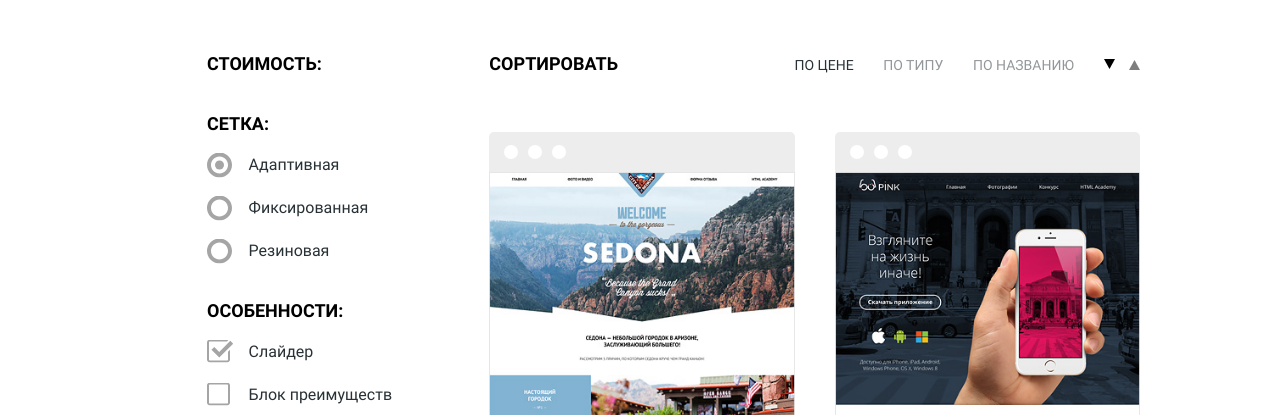
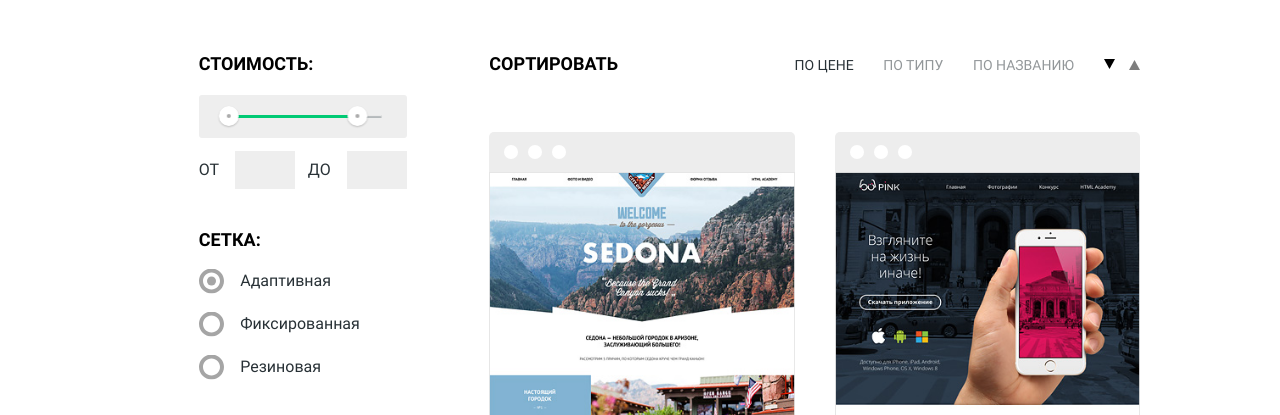
Before and after one commit to adastion/Nerds, a website: page src/catalog.html in a window 1280 px wide. Shown: the part 315-730 px from the top of the page. Drawn offline with nearby package versions, Linux system fonts and the light colour scheme; files that its build step writes are made by us from their sources; files whose address does not match are found by name.

Commit message:
Adding range-slider

```diff
--- a/src/catalog.html
+++ b/src/catalog.html
@@ -71,11 +71,18 @@
     </header>
     <main>
       <div class="page-content">
-        <button class="btn btn--gray page-content__filter-btn">filter</button>
+        <button class="btn btn--gray page-content__filter-btn">филтры</button>
         <form action="/" class="filter">
           <ul class="filter__list">
             <li>
               <h3 class="filter__title">СТОИМОСТЬ:</h3>
+              <ul class="range-slider">
+                <li class="range-slider__item range-slider__item--background">
+                  <div id="sliderUi"></div>
+                </li>
+                <li class="range-slider__item">От<input id="numOut1" type="number" class="range-slider__input"></li>
+                <li class="range-slider__item">До<input id="numOut2" type="number" class="range-slider__input"></li>
+              </ul>
             </li>
             <li>
               <h3 class="filter__title">Сетка:</h3>
--- a/src/js/app.js
+++ b/src/js/app.js
@@ -32,3 +32,40 @@ const filterHiddenVisually = document.querySelector('.filter');
 filterBtn.addEventListener('click', () => {
   filterHiddenVisually.classList.toggle('filter__active');
 });
+
+//noUiSlider
+import '../libs/nouislider/nouislider.min.js';
+
+const slider = document.getElementById('sliderUi');
+
+if (slider) {
+  noUiSlider.create(slider, {
+    start: [1500, 30000],
+    connect: true,
+    step: 1,
+    range: {
+      min: [0],
+      max: [35000],
+    },
+  });
+
+  const inputOne = document.getElementById('input01');
+  const inputTwo = document.getElementById('input02');
+  const inputs = [inputOne, inputTwo];
+
+  slider.noUiSlider.on('update', (values, handle) => {
+    inputs[handle].value = Math.round(values[handle]);
+  });
+
+  const setSlider = (i, value) => {
+    let arr = [null, null];
+    arr[i] = value;
+    slider.noUiSlider.set(arr);
+  };
+
+  inputs.forEach((item, index) => {
+    item.addEventListener('change', (e) => {
+      setSlider(index, e.currentTarget.value);
+    });
+  });
+}
--- a/src/scss/assets/components/filter.scss
+++ b/src/scss/assets/components/filter.scss
@@ -18,7 +18,6 @@
     animation-name: filter;
     animation-duration: 1s;
     animation-fill-mode: forwards;
-  }
 
     @keyframes filter {
       0% {
@@ -42,6 +41,8 @@
         left: -100%;
       }
     }
+  }
+
 
   @include tablet-and-bigger {
     position: static;
--- /dev/null
+++ b/src/scss/assets/components/range-slider.scss
@@ -0,0 +1,98 @@
+.range-slider {
+  display: grid;
+  gap: 0.8rem;
+
+  &__item--background,
+  &__input {
+    background: $gallery;
+  }
+
+  &__item {
+    border-radius: 3px;
+    text-transform: uppercase;
+    text-align: center;
+
+    @include phone-and-bigger {
+      display: flex;
+      align-items: center;
+      justify-content: center;
+
+    }
+  }
+
+  &__item--background {
+    max-width: 260px;
+    display: block;
+    padding: 20px 25px;
+
+    @include phone-and-bigger {
+      grid-column: 1/3;
+    }
+  }
+
+  &__input {
+    border: none;
+    outline: none;
+    display: flex;
+    justify-content: center;
+    text-align: center;
+    padding: 0 1.5rem;
+    height: 38px;
+    max-width: max-content;
+    margin-top: 0.5rem;
+
+    @include phone-and-bigger {
+      max-width: 60px;
+      margin-left: 1rem;
+      margin-top: 0;
+    }
+
+    &::-webkit-outer-spin-button,
+    &::-webkit-inner-spin-button {
+      -webkit-appearance: none;
+      margin: 0;
+    }
+  }
+}
+
+.noUi-connect {
+  background: $caribbean_green;
+}
+
+.noUi-target {
+  height: 3px;
+  border: none;
+  background: $silver_sand;
+}
+
+.noUi-handle {
+  box-shadow: none;
+  border: none;
+  width: 20px;
+  height: 20px;
+  box-shadow: 0 1px 2px 0px rgba($black, 0.2);
+  cursor: pointer;
+  background: url('../images/svg/filter-button.svg') no-repeat;
+  transition: all 0.3s ease-in-out;
+
+  &:hover {
+    transform: scale(1.1);
+  }
+
+  &::before,
+  &::after {
+    display: none;
+  }
+}
+
+.noUi-horizontal .noUi-handle {
+  width: 20px;
+  height: 20px;
+  top: -9px;
+  right: -8.5px;
+  border-radius: 50%;
+
+  &:focus-visible {
+    transform: scale(1.1);
+  }
+}
--- a/src/scss/style.scss
+++ b/src/scss/style.scss
@@ -7,6 +7,7 @@
 @import '../libs/nouislider/nouislider.min';
 @import 'assets/components/container';
 @import 'assets/components/modal';
+@import 'assets/components/range-slider';
 @import 'assets/components/buttons';
 @import 'assets/components/bottom-line';
 @import 'assets/components/header';
@@ -22,4 +23,5 @@
 @import 'assets/components/sort';
 @import 'assets/components/cards';
 @import 'assets/components/nav-page';
+@import 'assets/components/nav-page';
 @import 'assets/components/footer';
```
Also changed, not shown: docs/catalog.html (+8 -1 lines), docs/css/style.css, docs/css/style.min.css, docs/js/app.min.js. Lines whose indentation alone changed are shown as unchanged.
